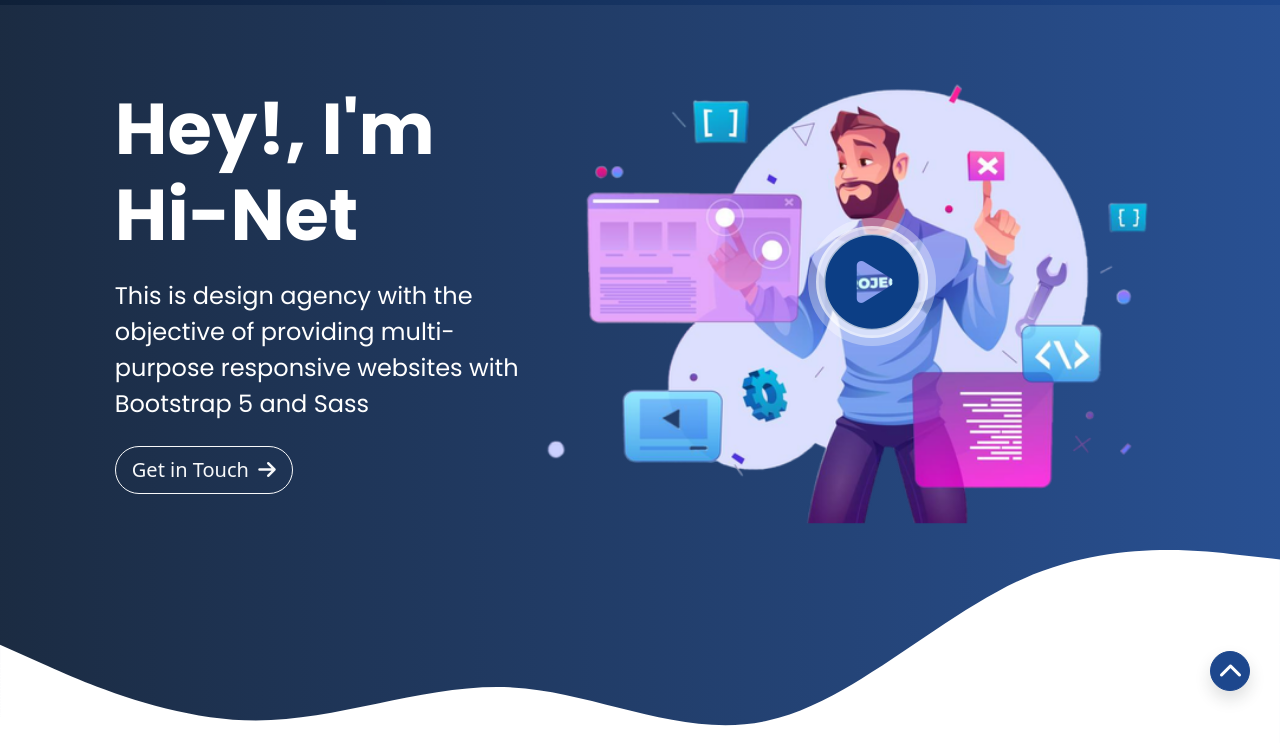
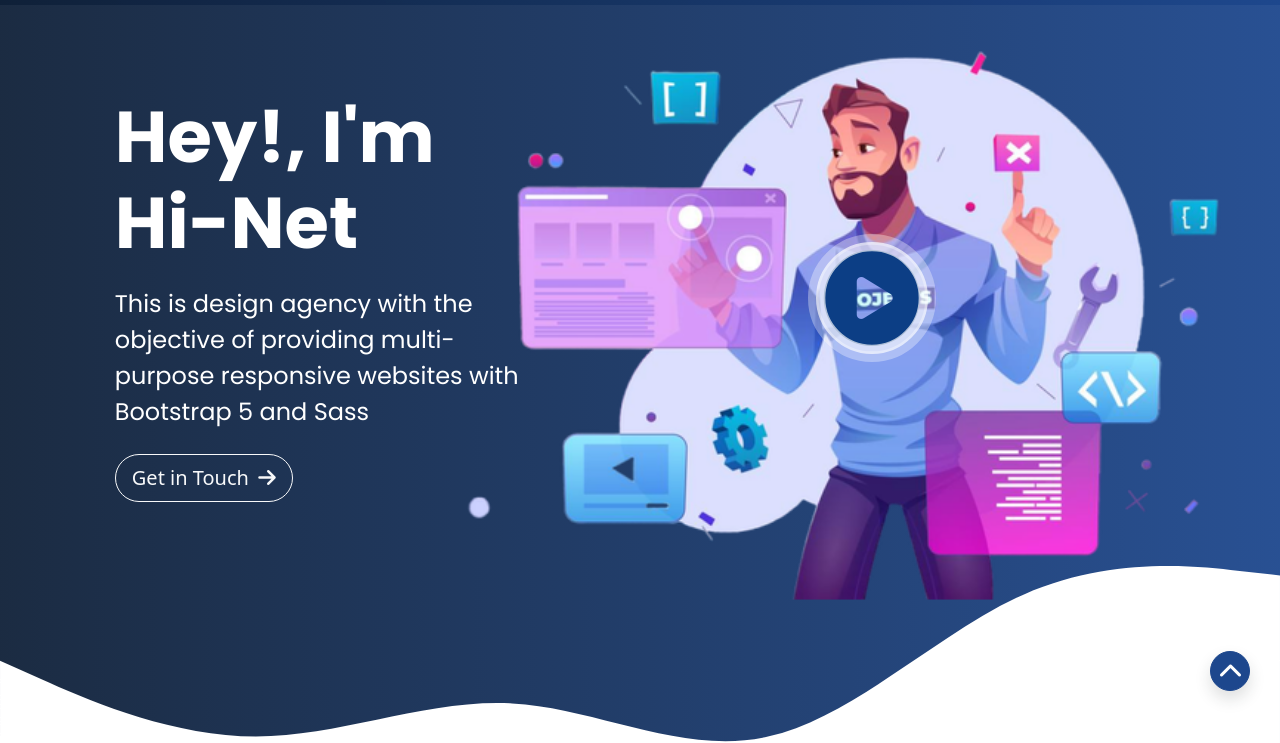
Before and after one commit to developerdavid2/hi-net, a website: page index.html in a window 1280 px wide. Shown: the part 79-822 px from the top of the page. Drawn offline with Linux system fonts and the light colour scheme.

Commit message:
Update index.html

```diff
--- a/index.html
+++ b/index.html
@@ -94,9 +94,9 @@
 
         <!-- START THE CONTENT FOR THE VIDEO -->
 
-        <div class="col-md-7 intros text-center">
+        <div class="col-md-7 intros text-center mt-3">
           <div class="video-box">
-            <img src="images/arts/programmer.png" alt="video-illustration" class="img-fluid" style="scale: calc(1.2)" />
+            <img src="images/arts/programmer.png" alt="video-illustration" class="img-fluid" style="scale: calc(1.5)" />
             <a href="http://" class="glightbox position-absolute top-50 start-50 translate-middle">
               <span>
                 <i class="fas fa-play-circle"> </i>
```
